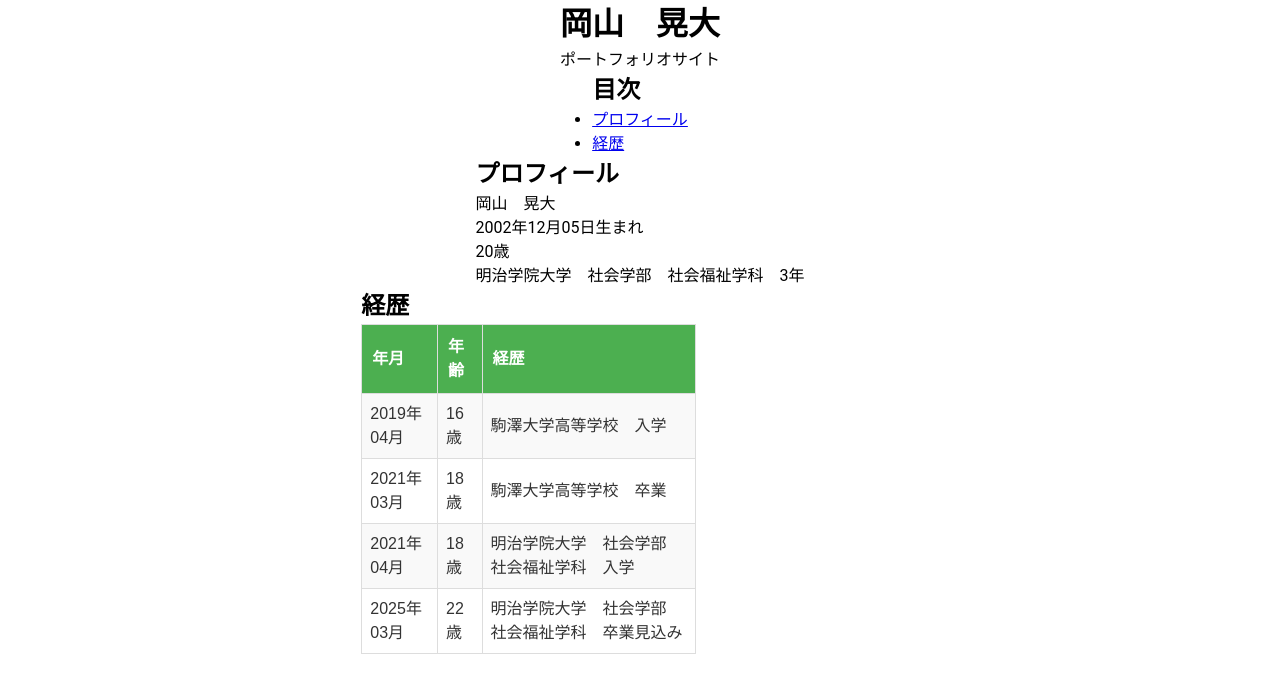
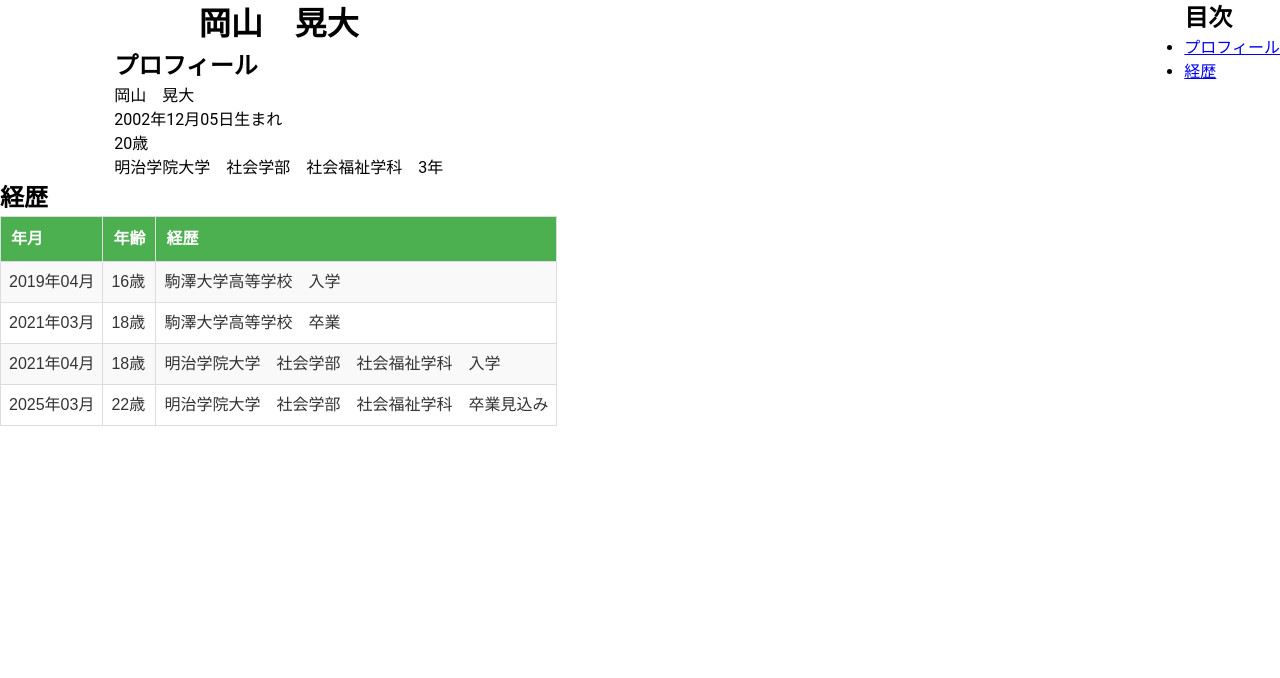
Before and after one commit to koinunopochi/PortfolioFront, a Vue app: page /about-me in a window 1280 px wide. Shown: the top 678 px of the page. Built offline with nearby package versions, Linux system fonts and the light colour scheme.

Commit message:
flexでもくじを　右端にはいち

```diff
--- a/src/views/AboutMe.vue
+++ b/src/views/AboutMe.vue
@@ -1,17 +1,9 @@
 <template>
+  <div class="all-contents">
     <div class="about">
       <div class="title">
         <h1>岡山　晃大</h1>
-      <p>ポートフォリオサイト</p>
-    </div>
-
-    <!-- 目次 -->
-    <div class="contents">
-      <h2>目次</h2>
-      <ul>
-        <li><a href="#profile">プロフィール</a></li>
-        <li><a href="#career">経歴</a></li>
-      </ul>
+        <!-- <p>ポートフォリオサイト</p> -->
       </div>
 
       <!-- プロフィール -->
@@ -25,7 +17,7 @@
 
       <!-- 経歴 -->
       <div>
-      <h2  id="career">経歴</h2>
+        <h2 id="career">経歴</h2>
         <table class="career-table">
           <thead>
             <tr>
@@ -59,9 +51,24 @@
         </table>
       </div>
     </div>
+    <!-- 目次 -->
+    <div class="table-of-contents">
+      <h2>目次</h2>
+      <ul>
+        <li><a href="#profile">プロフィール</a></li>
+        <li><a href="#career">経歴</a></li>
+      </ul>
+    </div>
+  </div>
 </template>
 
 <style>
+.all-contents {
+  display: flex;
+  flex-direction: row;
+  justify-content: space-between;
+  align-items: flex-start; /* 子要素を上端に揃えます。必要に応じて変更可能です。 */
+}
 .about {
   display: flex;
   flex-direction: column;
@@ -70,7 +77,7 @@
 
 /* ベーススタイル */
 .career-table {
-  width: 60%;
+  width: 100%;
   border-collapse: collapse;
   font-family: 'Arial', sans-serif;
   color: #333;
```
Lines whose indentation alone changed are shown as unchanged.
